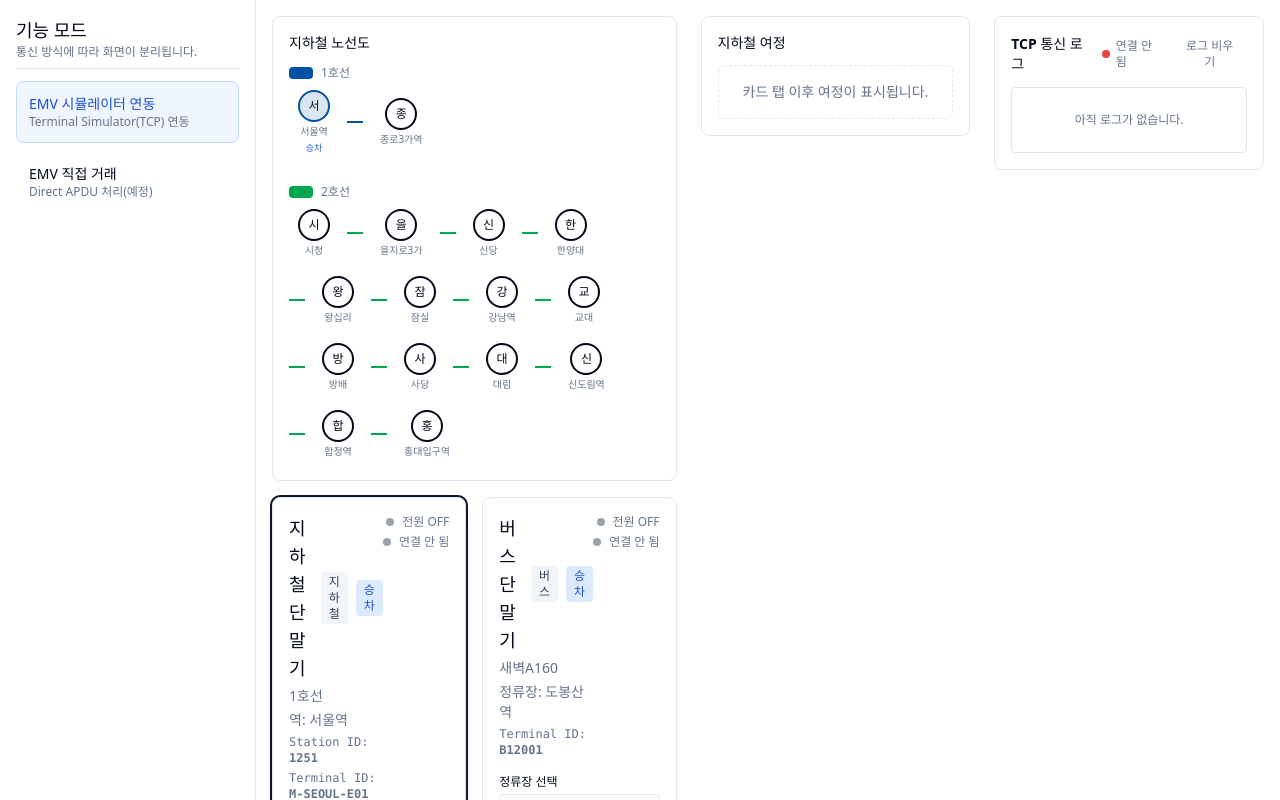
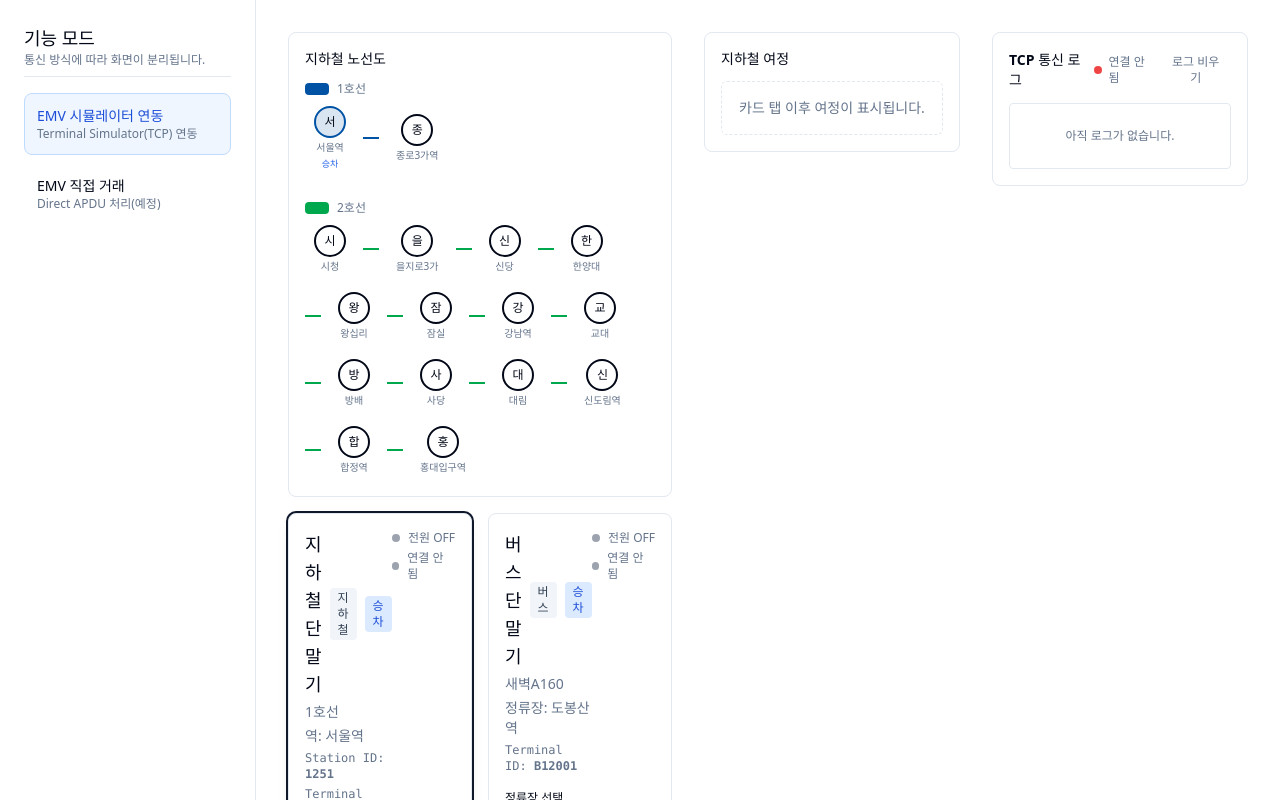
Before and after one commit to connieya/terminal-simulator-gui, a React (Vite) app: page /#/simulator in a window 1280 px wide. Shown: the top 800 px of the page. Built offline with nearby package versions, Linux system fonts and the light colour scheme.

Commit message:
fix(ui): 레이아웃 패딩 및 스타일 수정
DirectTradePage, LeftTabs, TerminalList 컴포넌트의 패딩을 조정하여 레이아웃을 개선했습니다. 사용자 경험을 향상시키기 위해 각 컴포넌트의 스타일을 일관되게 수정했습니다.

```diff
--- a/src/App.tsx
+++ b/src/App.tsx
@@ -7,8 +7,8 @@ import './App.css'
 /** EMV 직접 거래 플레이스홀더 (예정 화면) */
 function DirectTradePage() {
   return (
-    <div className="space-y-4">
-      <div className="border rounded-lg p-6 bg-card space-y-2">
+    <div className="space-y-6">
+      <div className="border rounded-lg p-6 md:p-8 bg-card space-y-2">
         <h2 className="text-lg font-semibold">준비 중</h2>
         <p className="text-sm text-muted-foreground">
           APDU 직접 처리와 거래 서버 연동 기능을 위한 영역입니다.
@@ -25,7 +25,7 @@ function App() {
     <ToastProvider>
       <div className="flex min-h-screen bg-background overflow-hidden">
         <LeftTabs />
-        <main className="min-w-0 flex-1 overflow-auto p-4">
+        <main className="min-w-0 flex-1 overflow-auto p-6 md:p-8">
           <Routes>
             <Route path="/" element={<Navigate to="/simulator" replace />} />
             <Route path="/simulator" element={<TerminalList />} />
--- a/src/components/LeftTabs.tsx
+++ b/src/components/LeftTabs.tsx
@@ -19,7 +19,7 @@ const tabs: Array<{ id: TabKey; path: string; label: string; description: string
 
 export function LeftTabs() {
   return (
-    <aside className="w-64 shrink-0 border-r bg-card p-4 space-y-3">
+    <aside className="w-64 shrink-0 border-r bg-card p-6 space-y-4">
       <div className="pb-2 border-b">
         <h2 className="text-lg font-semibold">기능 모드</h2>
         <p className="text-xs text-muted-foreground">
--- a/src/components/TerminalList.tsx
+++ b/src/components/TerminalList.tsx
@@ -19,7 +19,7 @@ export function TerminalList() {
   )
 
   return (
-    <div className="grid min-w-0 grid-cols-1 gap-6 md:grid-cols-2 xl:grid-cols-[minmax(0,1.2fr)_minmax(0,0.8fr)_minmax(0,0.8fr)]">
+    <div className="grid min-w-0 grid-cols-1 gap-6 md:gap-8 md:grid-cols-2 xl:grid-cols-[minmax(0,1.2fr)_minmax(0,0.8fr)_minmax(0,0.8fr)]">
       {/* 왼쪽: 노선도(상단) + 단말기(하단) */}
       <div className="flex min-w-0 flex-col gap-4">
         <SubwayMap />
```
